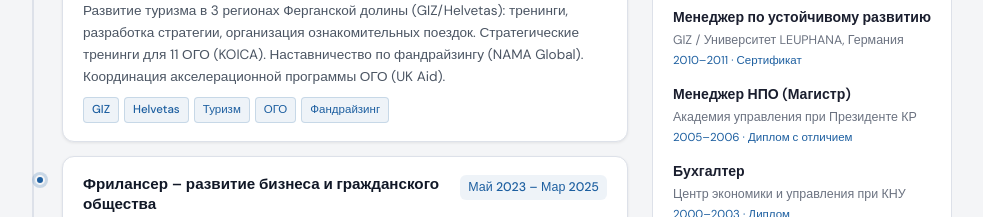
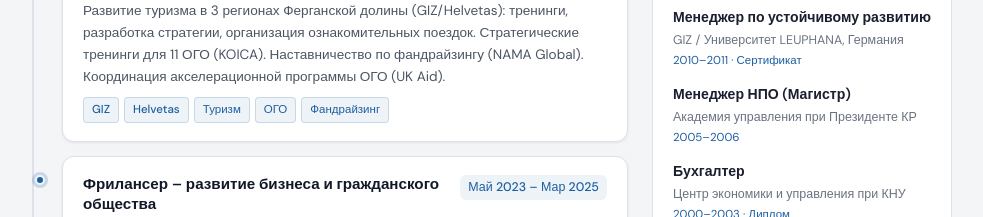
Before and after one commit to Anarozova/anar-orozobaeva-cv-ru, a plain HTML site: page index.html in a window 1280 px wide. Shown: the part 1180-1397 px from the top of the page, without its empty margins (154-1137 px from the left). Drawn offline with nearby package versions, Linux system fonts and the light colour scheme.

Commit message:
Update index.html

```diff
--- a/index.html
+++ b/index.html
@@ -621,7 +621,7 @@
         <div class="edu-item">
           <div class="edu-degree">Менеджер НПО (Магистр)</div>
           <div class="edu-school">Академия управления при Президенте КР</div>
-          <div class="edu-year">2005–2006 · Диплом с отличием</div>
+          <div class="edu-year">2005–2006 </div>
         </div>
         <div class="edu-item">
           <div class="edu-degree">Бухгалтер</div>
```
